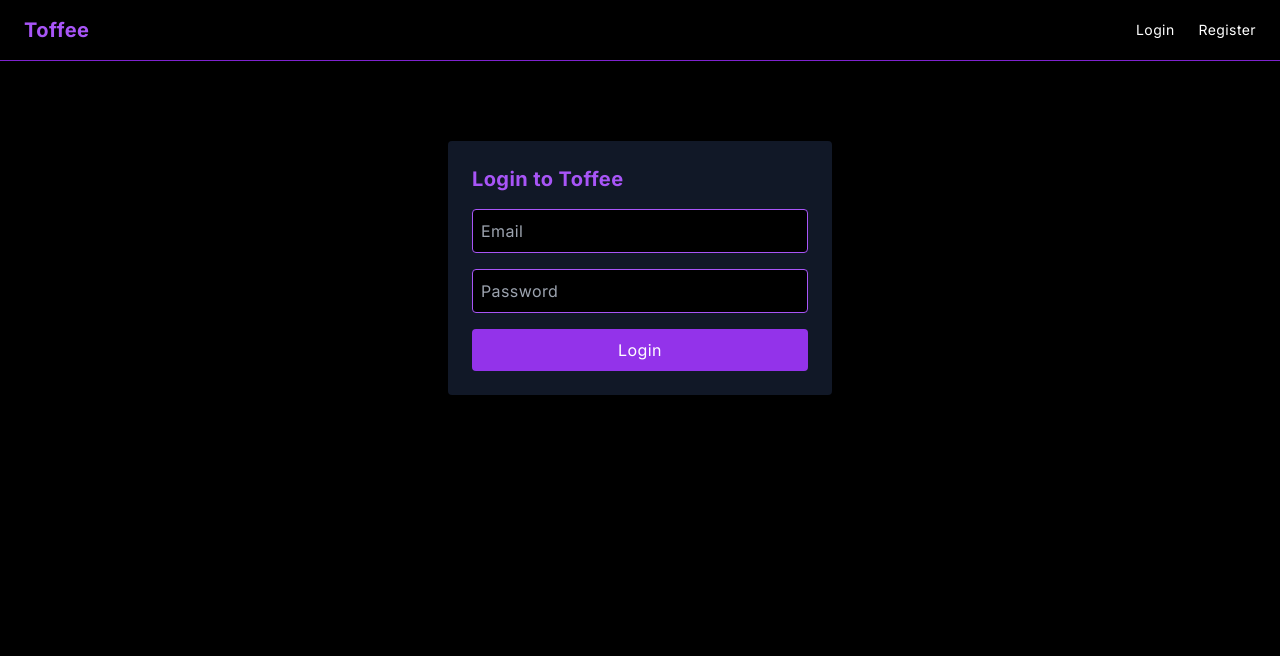
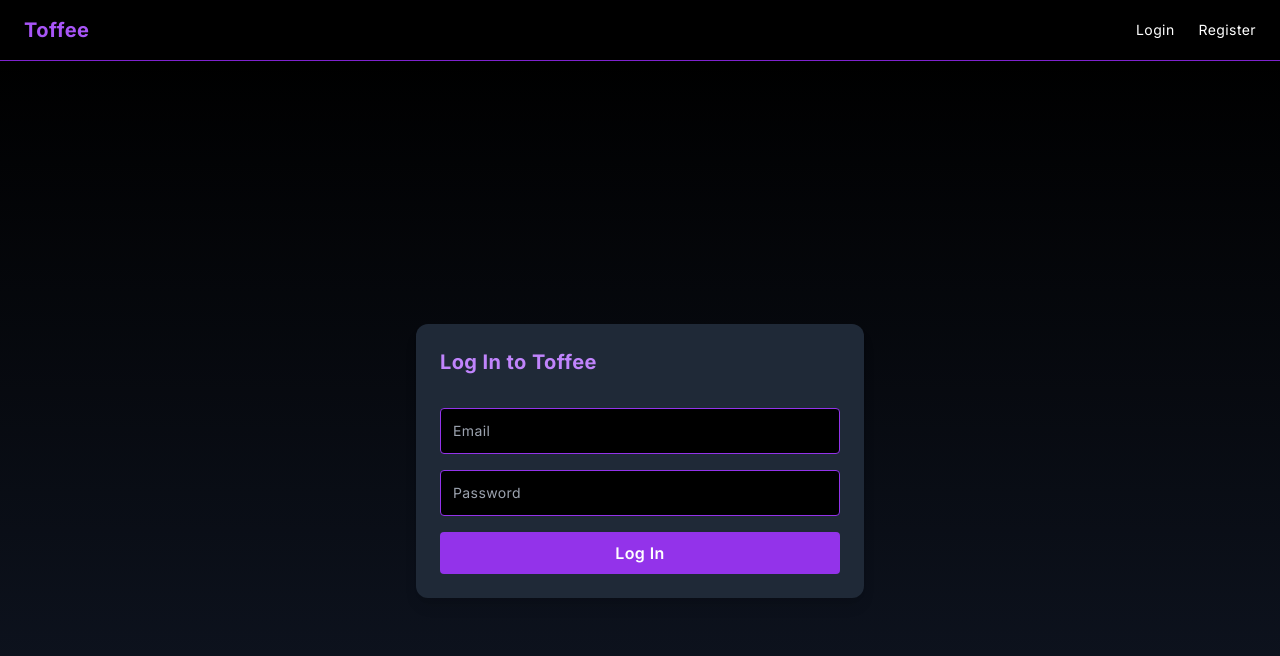
Before and after one commit to toffeedevs/toffee, a React (Create React App) app: page /login in a window 1280 px wide. Shown: the top 656 px of the page. Built offline with nearby package versions, Linux system fonts and the light colour scheme; no server answers.

Commit message:
login/registration centering

```diff
--- a/src/pages/Login.js
+++ b/src/pages/Login.js
@@ -3,9 +3,9 @@ import { useNavigate } from "react-router-dom";
 import { useAuth } from "../context/AuthContext";
 
 export default function Login() {
+  const { login } = useAuth();
   const [email, setEmail] = useState("");
   const [password, setPassword] = useState("");
-  const { login } = useAuth();
   const navigate = useNavigate();
 
   const handleSubmit = async (e) => {
@@ -19,12 +19,28 @@ export default function Login() {
   };
 
   return (
-    <div className="flex justify-center mt-20 text-white">
-      <form onSubmit={handleSubmit} className="bg-gray-900 p-6 rounded shadow w-96 space-y-4">
-        <h2 className="text-xl font-bold text-purple-500">Login to Toffee</h2>
-        <input type="email" placeholder="Email" value={email} onChange={e => setEmail(e.target.value)} className="w-full p-2 bg-black border border-purple-500 rounded" required />
-        <input type="password" placeholder="Password" value={password} onChange={e => setPassword(e.target.value)} className="w-full p-2 bg-black border border-purple-500 rounded" required />
-        <button type="submit" className="w-full bg-purple-600 hover:bg-purple-700 rounded p-2">Login</button>
+    <div className="flex justify-center items-center min-h-screen bg-gradient-to-b from-black to-gray-900 text-white">
+      <form onSubmit={handleSubmit} className="bg-gray-800 p-6 rounded-xl shadow-lg w-full max-w-md space-y-4">
+        <h2 className="text-xl font-bold text-purple-400 mb-4">Log In to Toffee</h2>
+        <input
+          type="email"
+          value={email}
+          onChange={(e) => setEmail(e.target.value)}
+          className="w-full p-3 bg-black border border-purple-600 rounded placeholder-gray-400 text-sm"
+          placeholder="Email"
+          required
+        />
+        <input
+          type="password"
+          value={password}
+          onChange={(e) => setPassword(e.target.value)}
+          className="w-full p-3 bg-black border border-purple-600 rounded placeholder-gray-400 text-sm"
+          placeholder="Password"
+          required
+        />
+        <button type="submit" className="w-full bg-purple-600 hover:bg-purple-700 rounded py-2 font-semibold">
+          Log In
+        </button>
       </form>
     </div>
   );
```
